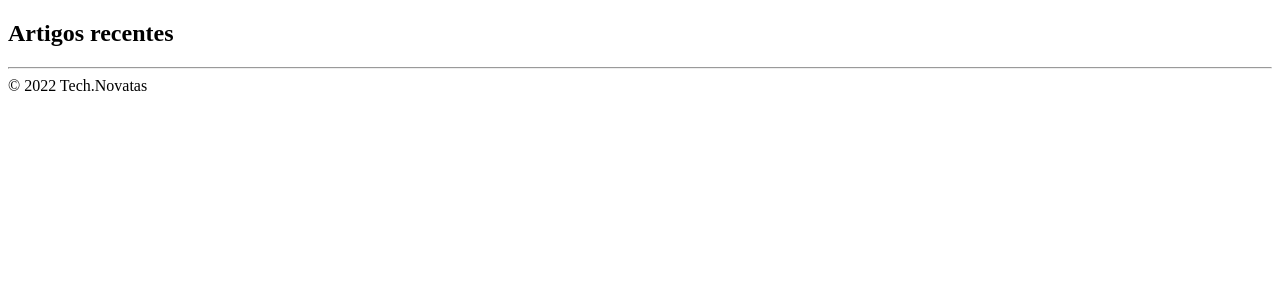
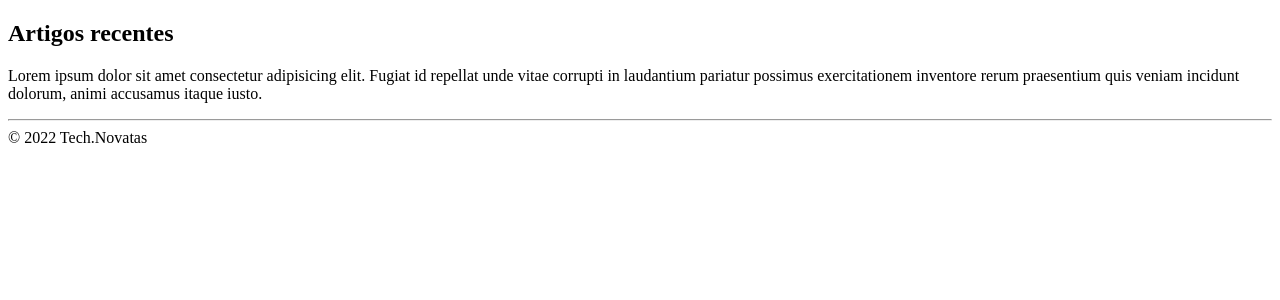
Before and after one commit to Rafaellasantos45/Tech.Novatas.2, a PHP site: page / in a window 1280 px wide. Shown: the part 118-418 px from the top of the page. Run offline with PHP 8.4, Linux system fonts and the light colour scheme.

Commit message:
Update index.php

```diff
--- a/index.php
+++ b/index.php
@@ -11,7 +11,7 @@ require('includes/config.php');
 $page_title = 'Artigos recentes';
 
 // Define o conteúdo da página:
-$page_content = "";
+$page_content = "<p>Lorem ipsum dolor sit amet consectetur adipisicing elit. Fugiat id repellat unde vitae corrupti in laudantium pariatur possimus exercitationem inventore rerum praesentium quis veniam incidunt dolorum, animi accusamus itaque iusto.</p>";
 
 /****************************************************
  * Todos os códigos PHP desta página TERMINAM aqui! *
```
